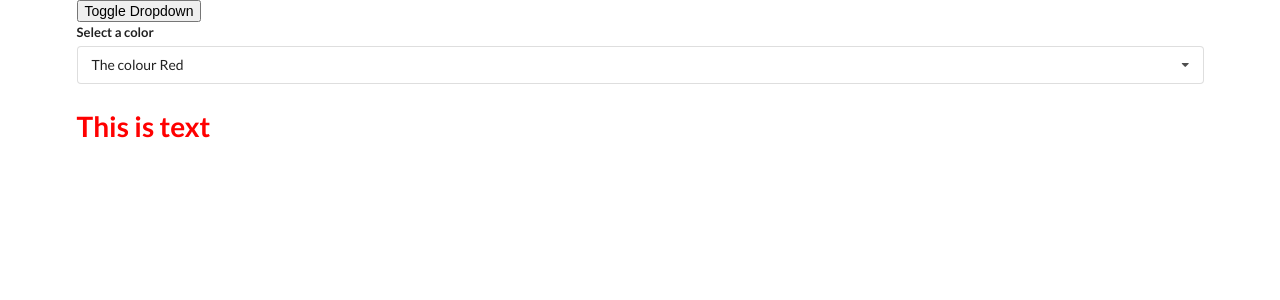
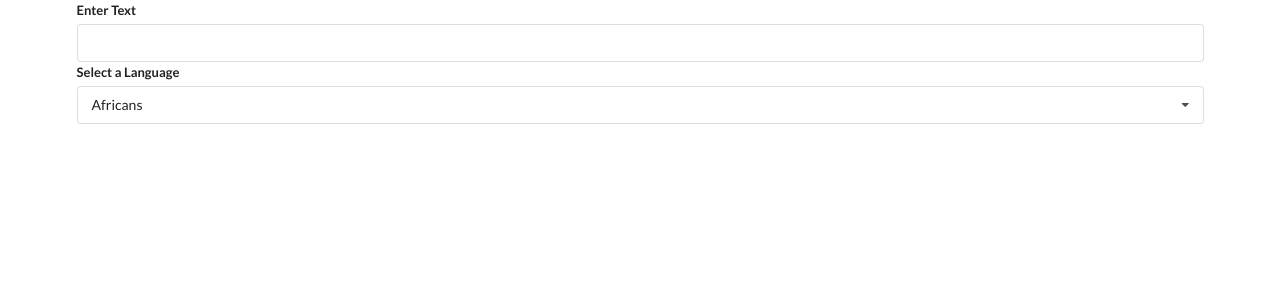
Before and after one commit to swayambhu/Widget-react, a React (Create React App) app: page / in a window 1280 px wide. Shown: the top 300 px of the page. Built offline with nearby package versions, Linux system fonts and the light colour scheme.

Commit message:
Translate component added

```diff
--- a/src/App.js
+++ b/src/App.js
@@ -4,7 +4,7 @@
 // import Accordion from "./Components/Accordian/Accordion";
 // import Search from './Components/Search/Search'
 import Dropdown from './Components/Dropdown/Dropdown';
-
+import Translate from './Components/Translate/Translate'
 const options = [
     {
         label: "The colour Red",
@@ -41,10 +41,10 @@
     const [showDropdown, setShowDropdown] = useState(true);
     return (
         <div className='ui container'>
-            <button onClick={() => setShowDropdown(!showDropdown)}>Toggle Dropdown</button>
-            {showDropdown ? <Dropdown options={options} selected={selected} onSelectedChange={setSelected} /> : null}
-
-            <h1 style={{color:selected.value}}>This is text</h1>
+            {/* <button onClick={() => setShowDropdown(!showDropdown)}>Toggle Dropdown</button> */}
+            {/* {showDropdown ? <Dropdown options={options} selected={selected} onSelectedChange={setSelected} /> : null} */}
+            <Translate / >
+            {/* <h1 style={{color:selected.value}}>This is text</h1> */}
         </div>
     );
 };
--- a/src/Components/Dropdown/Dropdown.js
+++ b/src/Components/Dropdown/Dropdown.js
@@ -1,6 +1,6 @@
 import React, {useState, useEffect, useRef} from 'react';
 
-const Dropdown = ({ options, selected, onSelectedChange }) => {
+const Dropdown = ({label, options, selected, onSelectedChange }) => {
 
     const [open, setOpen] = useState(false)
     const ref = useRef();
@@ -34,7 +34,7 @@
     return (
         <div ref={ref} className='ui form'>
             <div className='field'>
-                <label className='label'>Select a color</label>
+                <label className='label'>{label}</label>
                 <div onClick={() => setOpen(!open)} className={`ui selection dropdown ${open ? 'visible active' : ''}`}>
                     <i className='dropdown icon'></i>
                     <div className='text'>{selected.label}</div>
--- /dev/null
+++ b/src/Components/Translate/Translate.js
@@ -0,0 +1,46 @@
+
+import React, { Component, useState } from 'react';
+import Dropdown from '../Dropdown/Dropdown.js';
+
+const options = [
+    {
+        label: 'Africans',
+        value : 'af'
+    },
+    {
+        label: 'Arabic',
+        value : 'ar'
+    },
+    {
+        label: 'Hindi',
+        value : 'hi'
+    }
+]
+
+const Translate = () => {
+    const [language, setLanguage] = useState(options[0])
+    const [text, setText] = useState('');
+
+    return (
+        <div>
+            <div className="ui form">
+                <div className="field">
+                    <label>Enter Text</label>
+                    <input
+                        value={text}
+                        onChange={(e) => setText(e.target.value)}
+                    />
+                </div>
+            </div>
+
+            <Dropdown
+                label="Select a Language"
+                selected={language}
+                onSelectedChange={setLanguage}
+                options={options}
+            />
+        </div>
+    );
+}
+
+export default Translate;
```
